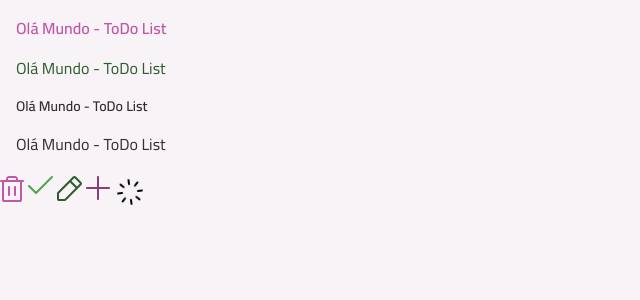
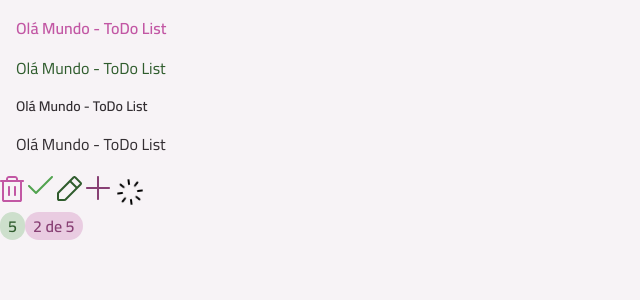
Before and after one commit to francelinom/todo-react, a React (Vite) app: page / in a window 1280 px wide. Shown: the top 300 px of the page, without its empty margins (0-640 px from the left). Built offline with nearby package versions, Linux system fonts and the light colour scheme.

Commit message:
feat: add component badge

```diff
--- a/src/App.tsx
+++ b/src/App.tsx
@@ -3,6 +3,7 @@
 import PlusIcon from "./assets/icons/plus.svg?react";
 import SpinnerIcon from "./assets/icons/spinner.svg?react";
 import TrashIcon from "./assets/icons/trash.svg?react";
+import Badge from "./components/badge";
 import Icon from "./components/icon";
 import Text from "./components/Text";
 
@@ -35,8 +36,11 @@
         <Icon svg={PlusIcon} className="fill-pink-dark"/>
         <Icon svg={SpinnerIcon} animate />
       </div>
+
+      <div>
+        <Badge variant="primary">5</Badge>
+        <Badge variant="secondary">2 de 5</Badge>
+      </div>
     </div>
-
-
   )
 }
--- /dev/null
+++ b/src/components/badge.tsx
@@ -0,0 +1,46 @@
+import { cva, type VariantProps } from "class-variance-authority";
+import React from "react";
+
+import Text from "./Text";
+
+export const badgeVariants = cva("inline-flex items-center justify-center rounded-full", {
+    variants: {
+        variant: {
+            primary: "bg-green-light",
+            secondary: "bg-pink-light",
+        },
+        size: {
+            sm: "py-0.5 px-2",
+        },
+    },
+    defaultVariants: {
+        variant: "primary",
+        size: "sm",
+    },
+});
+
+export const badgeTextVariants = cva("", {
+    variants: {
+        variant: {
+            primary: "text-green-dark",
+            secondary: "text-pink-dark",
+        },
+    },
+    defaultVariants: {
+        variant: "primary",
+    },
+});
+
+interface BadgeProps extends React.ComponentProps<"div">, VariantProps<typeof badgeVariants> {
+
+}
+
+export default function Badge({ variant, size, className, children, ...props }: BadgeProps) {
+    return (
+        <div className={badgeVariants({ variant, size, className })} {...props}>
+            <Text variant="body-md-bold" className={badgeTextVariants({ variant })}>
+                {children}
+            </Text>
+        </div>
+    )
+}
```
